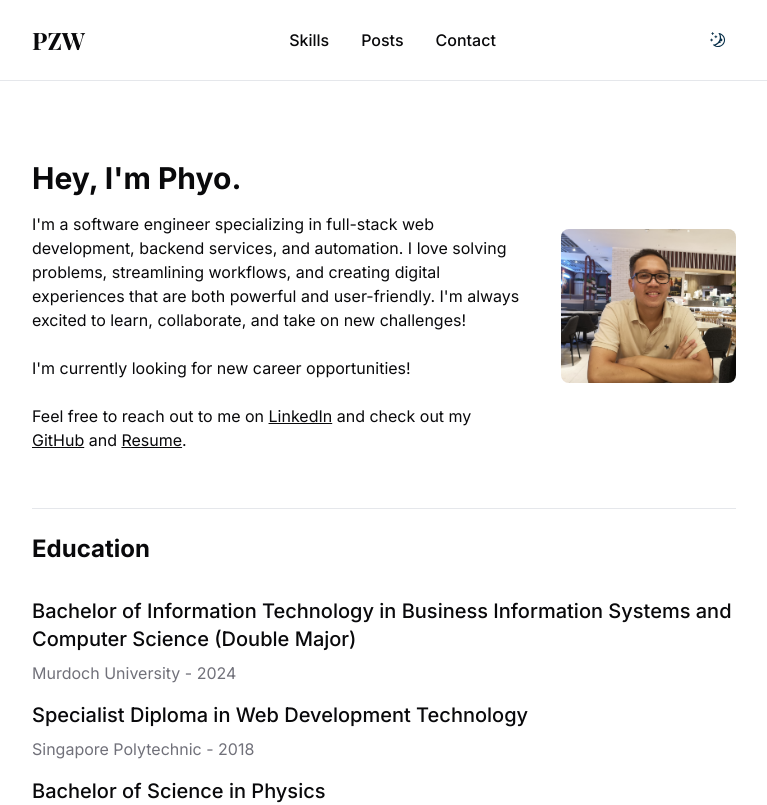
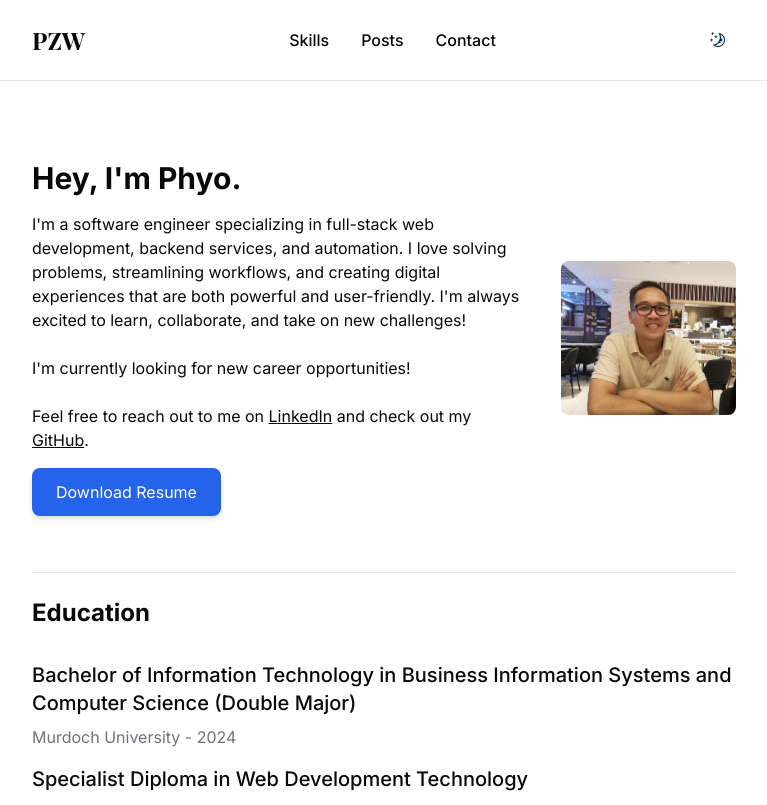
Before and after one commit to pzinwai/portfolio, a Next.js app: page / in a window 1280 px wide. Shown: the top 805 px of the page, without its empty margins (256-1023 px from the left). Built offline with nearby package versions, Linux system fonts and the light colour scheme; no server answers; the database is empty; a web font is replaced by a local one.

Commit message:
Add download button.

```diff
--- a/src/components/intro.tsx
+++ b/src/components/intro.tsx
@@ -1,5 +1,6 @@
 import Image from 'next/image'
 import authorImage from '../../public/images/authors/phyo.png'
+import Link from 'next/link'
 
 export default function Intro() {
   const resumeUrl = process.env.NEXT_PUBLIC_RESUME_URL // Access the resume URL from the environment variable
@@ -34,21 +35,19 @@ export default function Intro() {
           >
             GitHub
           </a>
-          {resumeUrl && (
-            <>
-              {' '}and{' '}
-              <a
-                href={resumeUrl}
-                target='_blank'
-                rel='noopener noreferrer'
-                className='underline'
-              >
-                Resume
-              </a>
-            </>
-          )}
           .
         </p>
+        {resumeUrl && (
+          <>
+            <div className='mt-4 flex'>
+              <Link href={resumeUrl} target='_blank' download>
+                <button className='rounded-lg bg-blue-600 px-6 py-3 text-white shadow-md transition duration-300 hover:bg-blue-700'>
+                  Download Resume
+                </button>
+              </Link>
+            </div>
+          </>
+        )}
       </div>
       <div className='relative'>
         <Image
```
